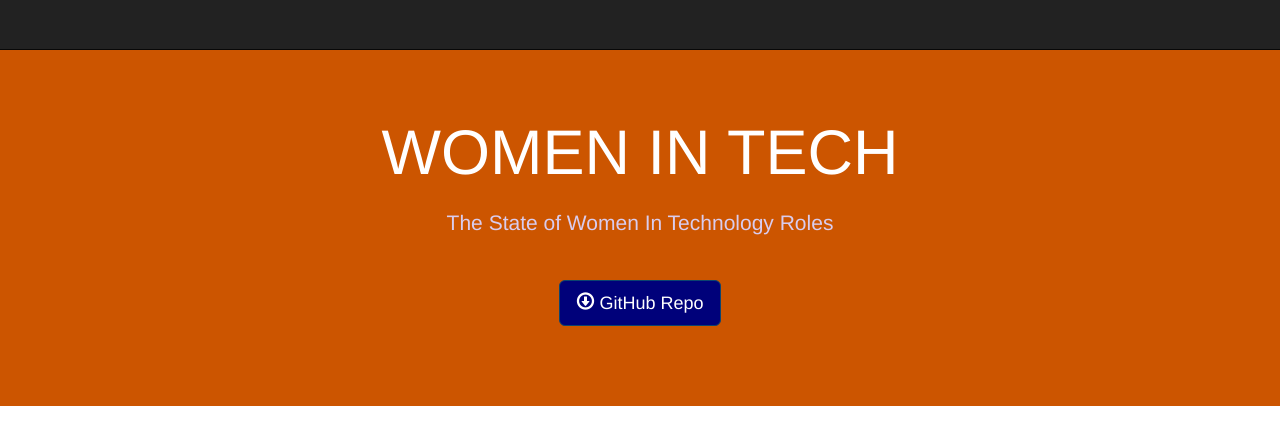
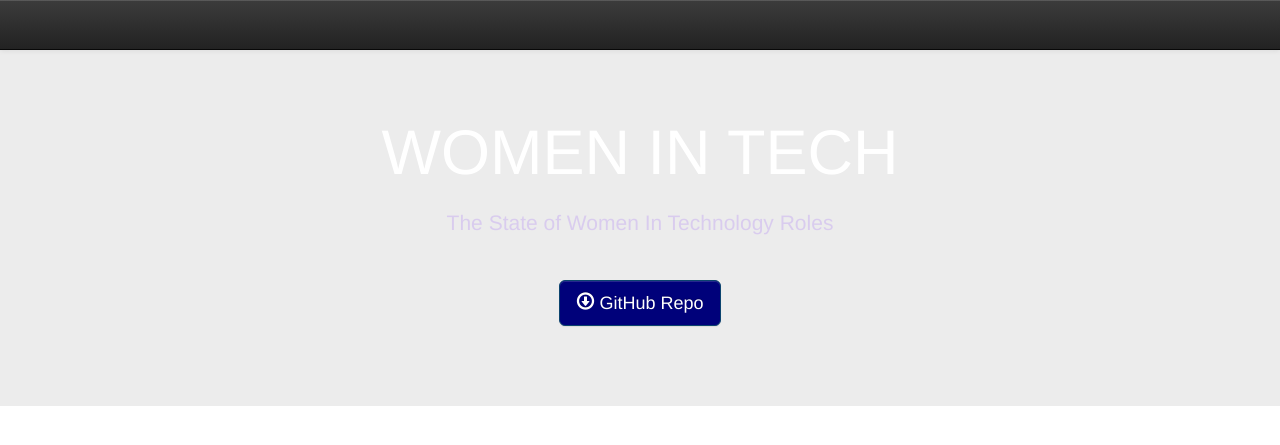
Before and after one commit to DenishaYP-creator/WomenInTech, a Flask app: page / in a window 1280 px wide. Shown: the top 445 px of the page. Run offline with Flask 2, Linux system fonts and the light colour scheme; some libraries are stand-ins or nearby versions.

Commit message:
Update index.html

```diff
--- a/templates/index.html
+++ b/templates/index.html
@@ -7,11 +7,23 @@
 <head>
     <title>Women In Tech</title>
     <link rel="stylesheet" type="text/css" href="//maxcdn.bootstrapcdn.com/bootstrap/3.3.4/css/bootstrap.min.css" />
+    <!-- Latest compiled and minified CSS -->
+    <link rel="stylesheet" href="https://stackpath.bootstrapcdn.com/bootstrap/3.4.1/css/bootstrap.min.css"
+        integrity="sha384-HSMxcRTRxnN+Bdg0JdbxYKrThecOKuH5zCYotlSAcp1+c8xmyTe9GYg1l9a69psu" crossorigin="anonymous">
+    <!-- Optional theme -->
+    <link rel="stylesheet" href="https://stackpath.bootstrapcdn.com/bootstrap/3.4.1/css/bootstrap-theme.min.css"
+        integrity="sha384-6pzBo3FDv/PJ8r2KRkGHifhEocL+1X2rVCTTkUfGk7/0pbek5mMa1upzvWbrUbOZ" crossorigin="anonymous">
+    <!-- Latest compiled and minified JavaScript -->
+    <script src="https://stackpath.bootstrapcdn.com/bootstrap/3.4.1/js/bootstrap.min.js"
+        integrity="sha384-aJ21OjlMXNL5UyIl/XNwTMqvzeRMZH2w8c5cRVpzpU8Y5bApTppSuUkhZXN0VxHd"
+        crossorigin="anonymous"></script>
+
     <script src="https://ajax.googleapis.com/ajax/libs/jquery/2.1.3/jquery.min.js"></script>
     <script type="text/javascript" src="//maxcdn.bootstrapcdn.com/bootstrap/3.3.4/js/bootstrap.min.js"></script>
     <style type="text/css">
         .jumbotron {
-            background: #CC5500;
+            background: #ECECEC;
+
             color: white;
             padding-bottom: 80px
         }
@@ -99,6 +111,7 @@
     <!----------------------------------------------------------------------------------------------------->
     <!----------------------------------------------------------------------------------------------------->
 
+
 </body>
 
 </html>
```
